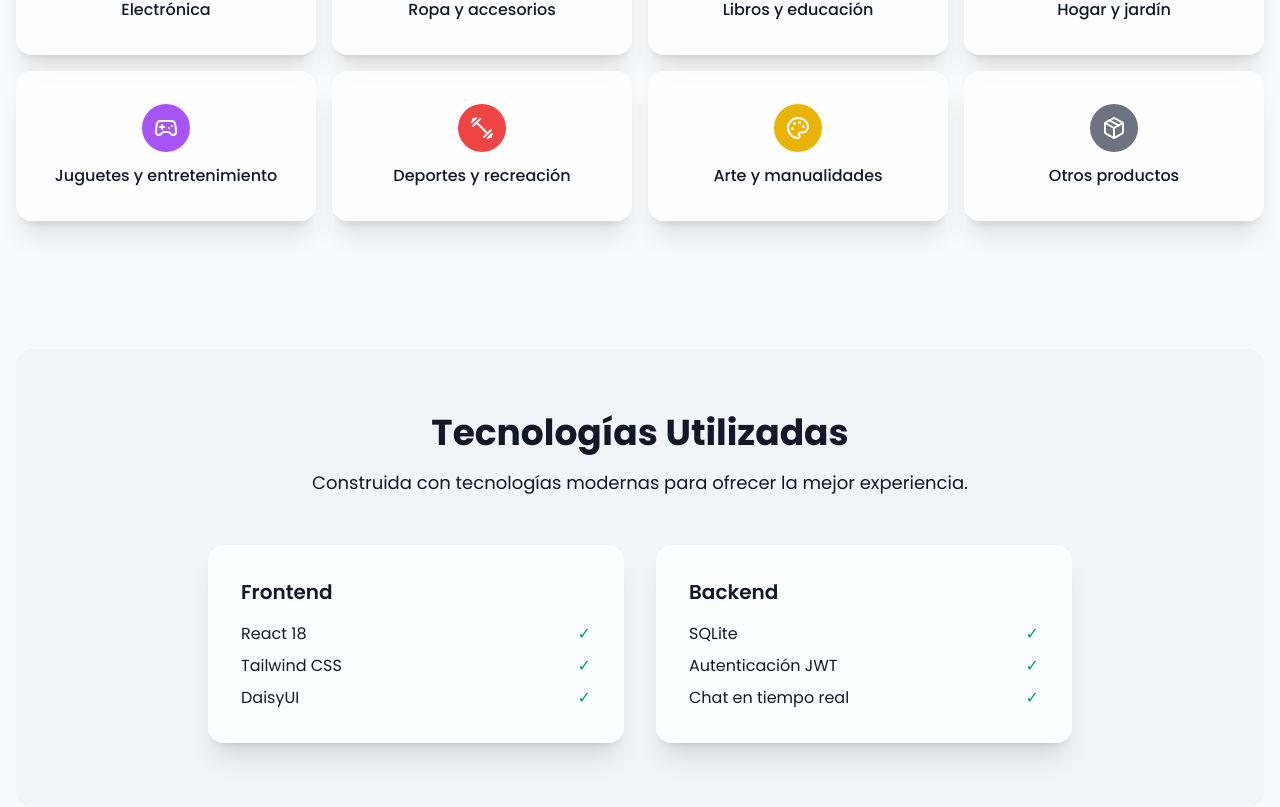
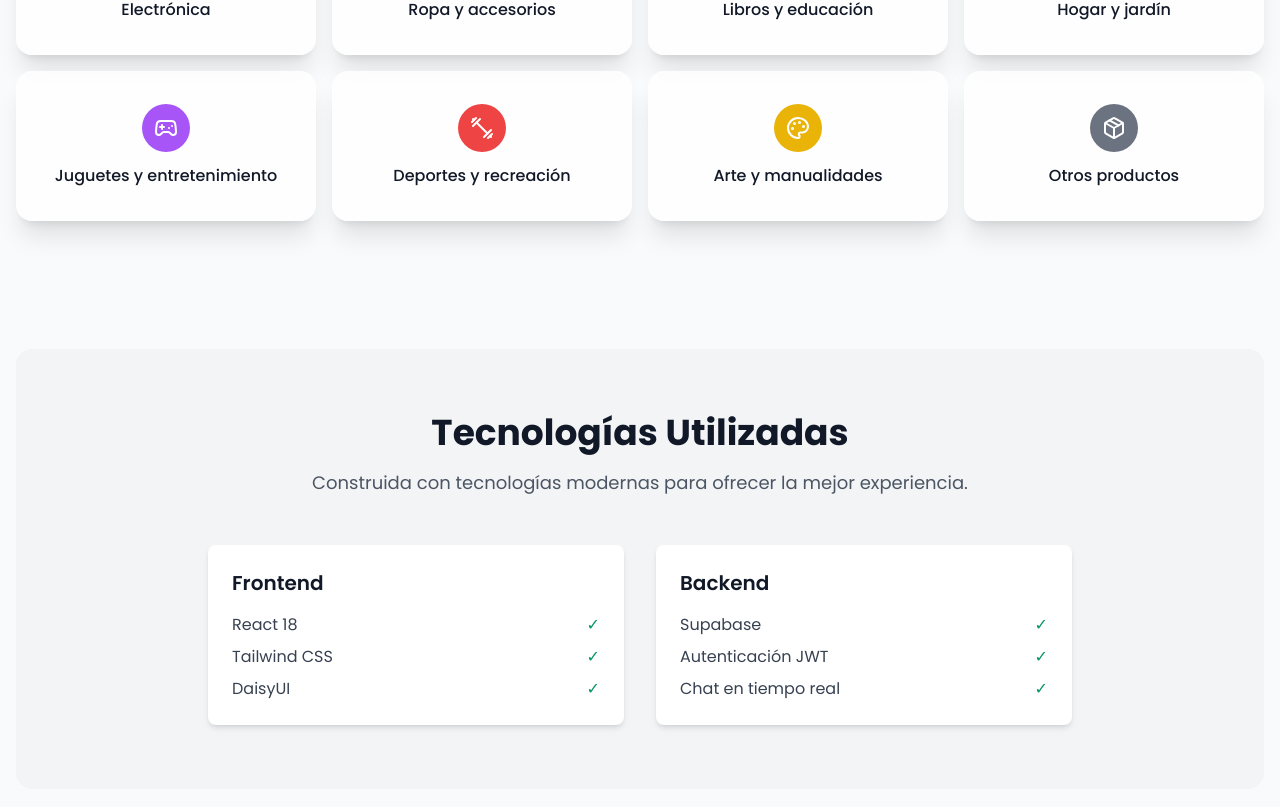
Before and after one commit to Paolafigueroah/system-eco-plataform, a React (Vite) app: page /about in a window 1280 px wide. Shown: the part 2224-3031 px from the top of the page. Built offline with nearby package versions, Linux system fonts and the light colour scheme; no server answers; the database is empty.

Commit message:
fix(about): Corregir modo oscuro en sección de Tecnologías Utilizadas - Reemplazar clases DaisyUI por clases Tailwind puras - Aplicar modo oscuro a fondo, texto y cards - Actualizar SQLite por Supabase en tecnologías - Mejorar contraste y visibilidad en modo oscuro

```diff
--- a/src/pages/About.jsx
+++ b/src/pages/About.jsx
@@ -183,48 +183,48 @@ const About = () => {
       </section>
 
       {/* Technology Stack */}
-      <section className="py-16 bg-base-200 rounded-2xl">
+      <section className="py-16 bg-gray-100 dark:bg-gray-800 rounded-2xl">
         <div className="text-center mb-12">
-          <h2 className="text-3xl md:text-4xl font-bold text-base-content mb-4">
+          <h2 className="text-3xl md:text-4xl font-bold text-gray-900 dark:text-white mb-4">
             Tecnologías Utilizadas
           </h2>
-          <p className="text-lg text-base-content/70">
+          <p className="text-lg text-gray-600 dark:text-gray-400">
             Construida con tecnologías modernas para ofrecer la mejor experiencia.
           </p>
         </div>
 
         <div className="max-w-4xl mx-auto px-4">
           <div className="grid md:grid-cols-2 gap-8">
-            <div className="card">
-              <h3 className="text-xl font-semibold text-base-content mb-4">Frontend</h3>
+            <div className="bg-white dark:bg-gray-700 rounded-lg p-6 shadow-md">
+              <h3 className="text-xl font-semibold text-gray-900 dark:text-white mb-4">Frontend</h3>
               <div className="space-y-2">
                 <div className="flex items-center justify-between">
-                  <span>React 18</span>
+                  <span className="text-gray-700 dark:text-gray-300">React 18</span>
                   <span className="text-emerald-600">✓</span>
                 </div>
                 <div className="flex items-center justify-between">
-                  <span>Tailwind CSS</span>
+                  <span className="text-gray-700 dark:text-gray-300">Tailwind CSS</span>
                   <span className="text-emerald-600">✓</span>
                 </div>
                 <div className="flex items-center justify-between">
-                  <span>DaisyUI</span>
+                  <span className="text-gray-700 dark:text-gray-300">DaisyUI</span>
                   <span className="text-emerald-600">✓</span>
                 </div>
               </div>
             </div>
-            <div className="card">
-              <h3 className="text-xl font-semibold text-base-content mb-4">Backend</h3>
+            <div className="bg-white dark:bg-gray-700 rounded-lg p-6 shadow-md">
+              <h3 className="text-xl font-semibold text-gray-900 dark:text-white mb-4">Backend</h3>
               <div className="space-y-2">
                 <div className="flex items-center justify-between">
-                  <span>SQLite</span>
+                  <span className="text-gray-700 dark:text-gray-300">Supabase</span>
                   <span className="text-emerald-600">✓</span>
                 </div>
                 <div className="flex items-center justify-between">
-                  <span>Autenticación JWT</span>
+                  <span className="text-gray-700 dark:text-gray-300">Autenticación JWT</span>
                   <span className="text-emerald-600">✓</span>
                 </div>
                 <div className="flex items-center justify-between">
-                  <span>Chat en tiempo real</span>
+                  <span className="text-gray-700 dark:text-gray-300">Chat en tiempo real</span>
                   <span className="text-emerald-600">✓</span>
                 </div>
               </div>
```
